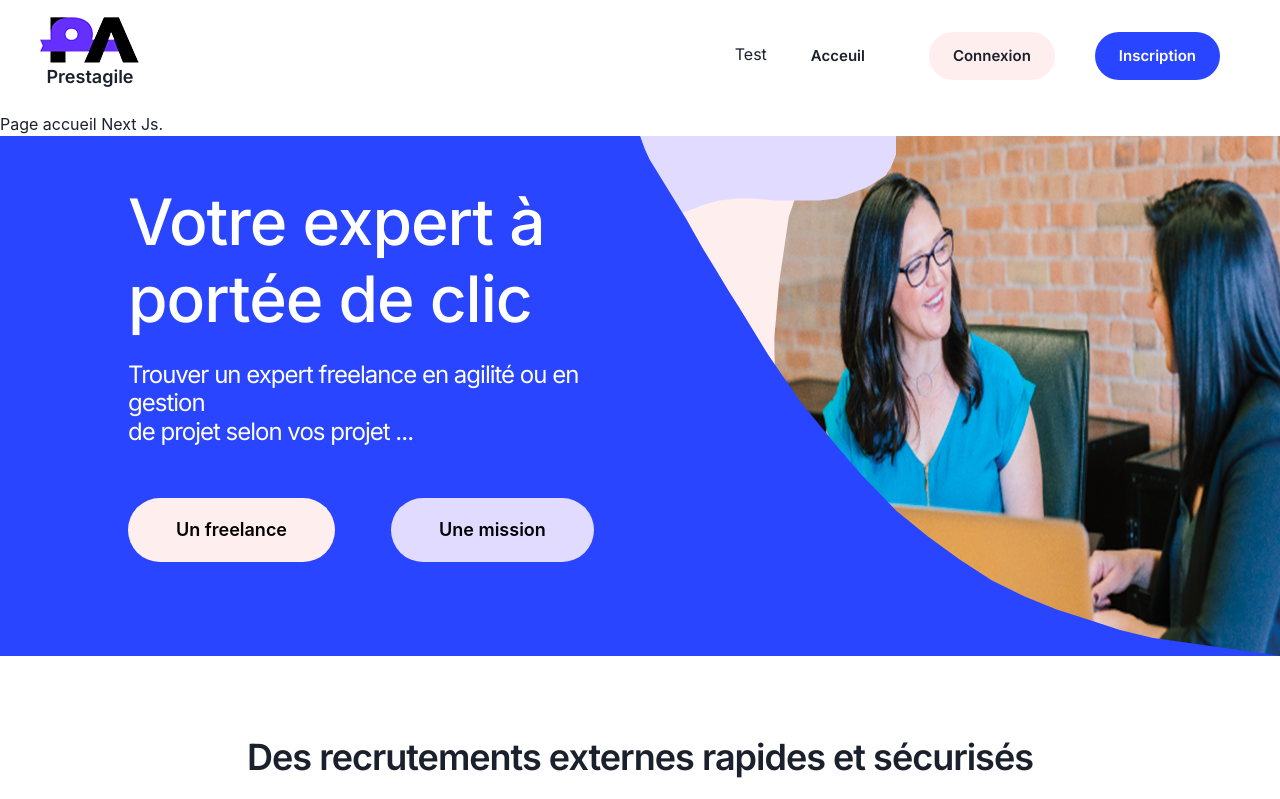
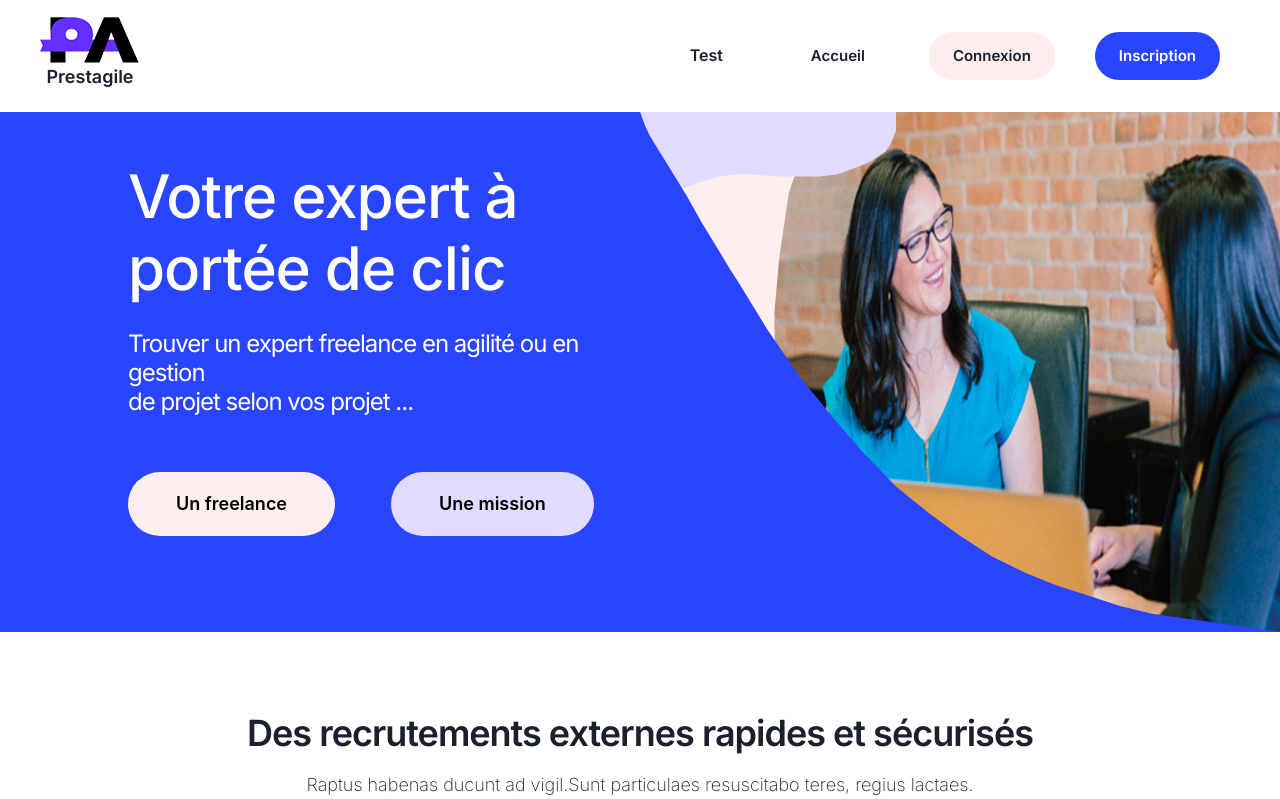
Before and after one commit to FairFightKing/PrestAgile, a Next.js app in the folder app/: page / in a window 1280 px wide. Shown: the top 799 px of the page. Built offline with nearby package versions, Linux system fonts and the light colour scheme.

Commit message:
UPDATE Link

```diff
--- a/app/pages/index.tsx
+++ b/app/pages/index.tsx
@@ -8,7 +8,6 @@ import CategoryHomePage from '../ui/components/category/categoryHomePage'
 const Home: NextPage = () => {
   return (
     <div>
-      Page accueil Next Js.
       <BannerHomePage />
       <RecruitmentHomePage />
       <CategoryHomePage />
--- a/app/ui/components/bannerHomePage.tsx
+++ b/app/ui/components/bannerHomePage.tsx
@@ -1,52 +1,75 @@
-import { Box, Flex, Button, ButtonGroup, Text, Image } from '@chakra-ui/react'
+import {
+  Box,
+  Flex,
+  Button,
+  ButtonGroup,
+  Text,
+  Image,
+  useMediaQuery,
+} from '@chakra-ui/react'
 
 export default function BannerHomePage() {
   return (
-    <Flex h="520px">
-      <Box bg="#2945FF" w="50%" color="white">
-        <Box my="7.5%" ml="20%">
+    <Flex h={{ base: '425px', md: '520px', lg: '520px' }}>
+      <Box
+        bg="#2945FF"
+        w={{ base: '100%', md: '60%', lg: '50%' }}
+        color="white"
+      >
+        <Box
+          my={{ base: '5%', md: '7.5%', lg: '7.5%' }}
+          ml="20%"
+          mr={{ base: '20%', md: '1', lg: '0' }}
+        >
           <Text
             lineHeight="120%"
             my="2%"
             fontFamily="Inter"
             letterSpacing="-1px"
             fontWeight="500"
-            fontSize="64px"
+            fontSize={{ base: '4xl', md: '5xl', lg: '6xl' }}
           >
             Votre expert à
             <br />
             portée de clic
           </Text>
           <Text
-            pt="2.5%"
+            px={{ base: '2', md: '1', lg: '0' }}
+            pt="4"
             lineHeight="120%"
             fontFamily="Inter"
             fontWeight="400"
             letterSpacing="-1px"
-            fontSize="24px"
+            fontSize={{ base: 'lg', md: 'xl', lg: '2xl' }}
           >
             Trouver un expert freelance en agilité ou en gestion
             <br />
             de projet selon vos projet ...
           </Text>
           <ButtonGroup
-            mt="10%"
+            display={{ base: 'block', md: 'block', lg: 'flex' }}
+            mt={{ base: '5%', md: '7.5%', lg: '10%' }}
             letterSpacing="-1px"
-            spacing="3.5rem"
+            spacing={{ base: '0', md: '0', lg: '3.5rem' }}
             variant="solid"
             color="black"
             size="lg"
           >
-            <Button py={8} px={12} borderRadius="100px" bg="#FFEEEE">
+            <Button py={8} my={1} px={12} borderRadius="100px" bg="#FFEEEE">
               Un freelance
             </Button>
-            <Button py={8} px={12} borderRadius="100px" bg="#E1DCFF">
+            <Button py={8} my={1} px={12} borderRadius="100px" bg="#E1DCFF">
               Une mission
             </Button>
           </ButtonGroup>
         </Box>
       </Box>
-      <Box w="50%" position="static" top="0px" left="0px">
+      <Box
+        w={{ base: '0', md: '50%', lg: '50%' }}
+        position="static"
+        top="0px"
+        left="0px"
+      >
         <Box
           position="relative"
           top="0px"
--- a/app/ui/components/buttonHomePage/totalButtonHeader.tsx
+++ b/app/ui/components/buttonHomePage/totalButtonHeader.tsx
@@ -1,5 +1,5 @@
 import { ButtonHomePage } from './buttonHomePage'
-import { Box } from '@chakra-ui/react'
+import { Box, Button } from '@chakra-ui/react'
 import { LinkComponent } from '../navigation/LinkComponent'
 
 export default function TotalButtonHeader() {
@@ -7,12 +7,16 @@ export default function TotalButtonHeader() {
     <Box my={5} mx={10} py={3}>
       <LinkComponent
         target="/test"
-        child={<button color="primary">Test</button>}
+        child={
+          <Button mx={5} px={6} py={4} variant="ghost" color="primary">
+            Test
+          </Button>
+        }
       />
       <LinkComponent
         child={
           <ButtonHomePage
-            buttonContent="Acceuil"
+            buttonContent="Accueil"
             buttonMarginX="5"
             buttonPaddingX="6"
             buttonPaddingy="4"
@@ -23,7 +27,7 @@ export default function TotalButtonHeader() {
             buttonVariant="ghost"
           />
         }
-        target="/"
+        target="/test"
       />
       <LinkComponent
         child={
@@ -39,7 +43,7 @@ export default function TotalButtonHeader() {
             buttonBackground="#FFEEEE"
           />
         }
-        target="/"
+        target="/connexion"
       />
       <LinkComponent
         child={
```
